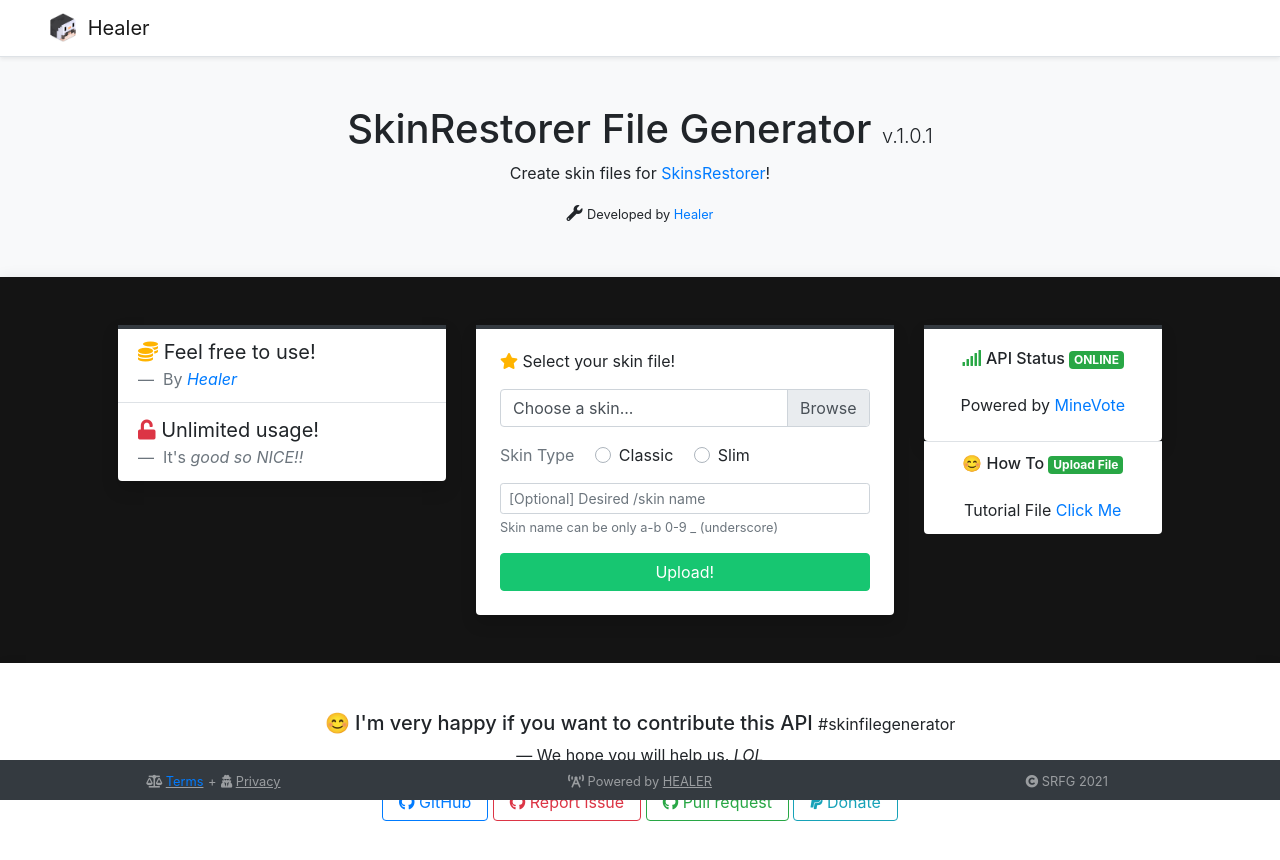
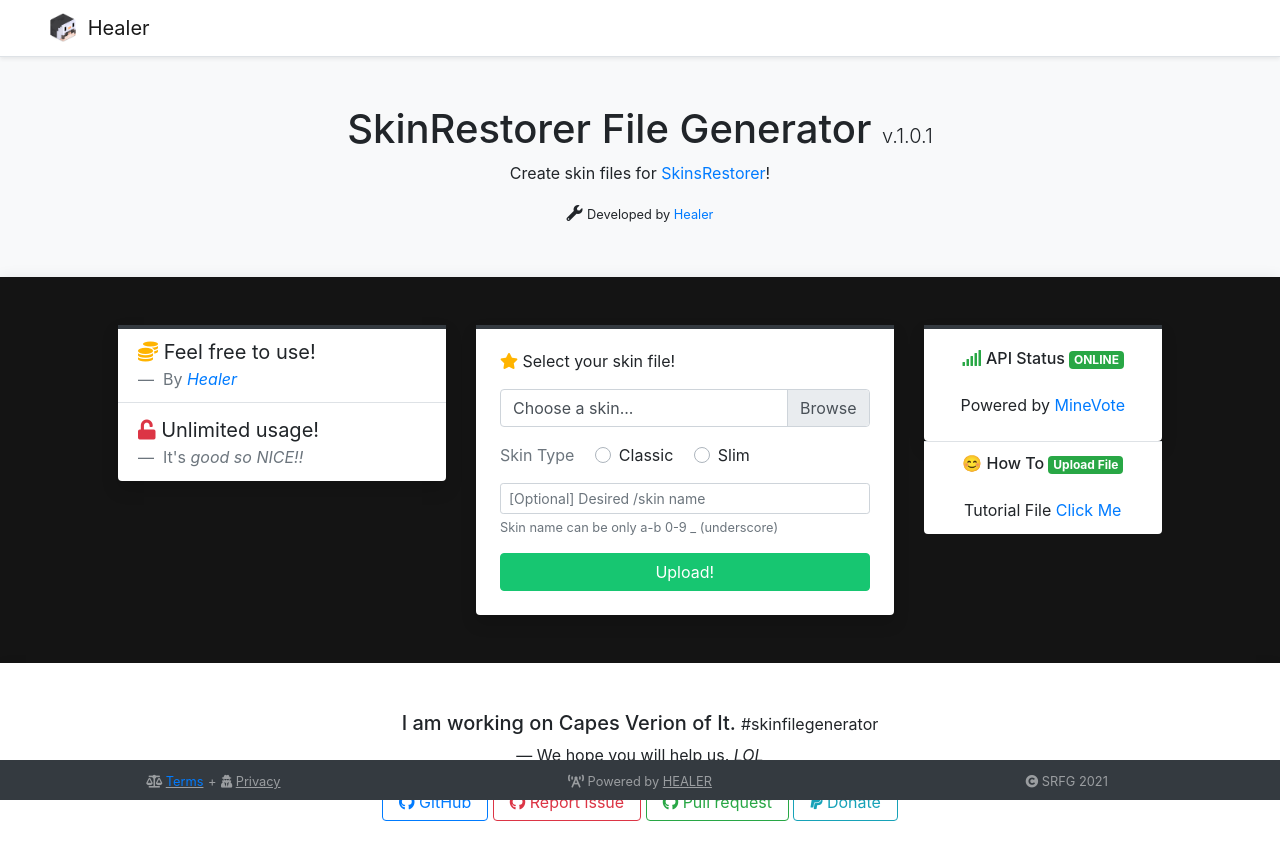
Before and after one commit to healer-op/skinrestorerfilegen, a plain HTML site: page index.html in a window 1280 px wide. Drawn offline with nearby package versions, Linux system fonts and the light colour scheme; some packages are replaced by stand-ins of ours; a script that the page names is missing.

Commit message:
Update index.html

```diff
--- a/index.html
+++ b/index.html
@@ -121,7 +121,7 @@
     <section id="Information" class="bg-white shadow">
       <CENTER>
       <div class="container p-5">
-        <h5>😊 I'm very happy if you want to contribute this API <small>#skinfilegenerator</small></h5>
+        <h5>I am working on Capes Verion of It. <small>#skinfilegenerator</small></h5>
         <p>&mdash; We hope you will help us. <cite>LOL</cite></p>
         <a class="btn btn-outline-primary px-3 mb-lg-0 mb-1" href="https://github.com/healer-op/skinrestorerfilegen" target="_blank"><i class="fab fa-github"></i> GitHub</a>
         <a class="btn btn-outline-danger px-3 mb-lg-0 mb-1" href="https://github.com/healer-op/skinrestorerfilegen/issues" target="_blank"><i class="fab fa-github"></i> Report issue</a>
```
